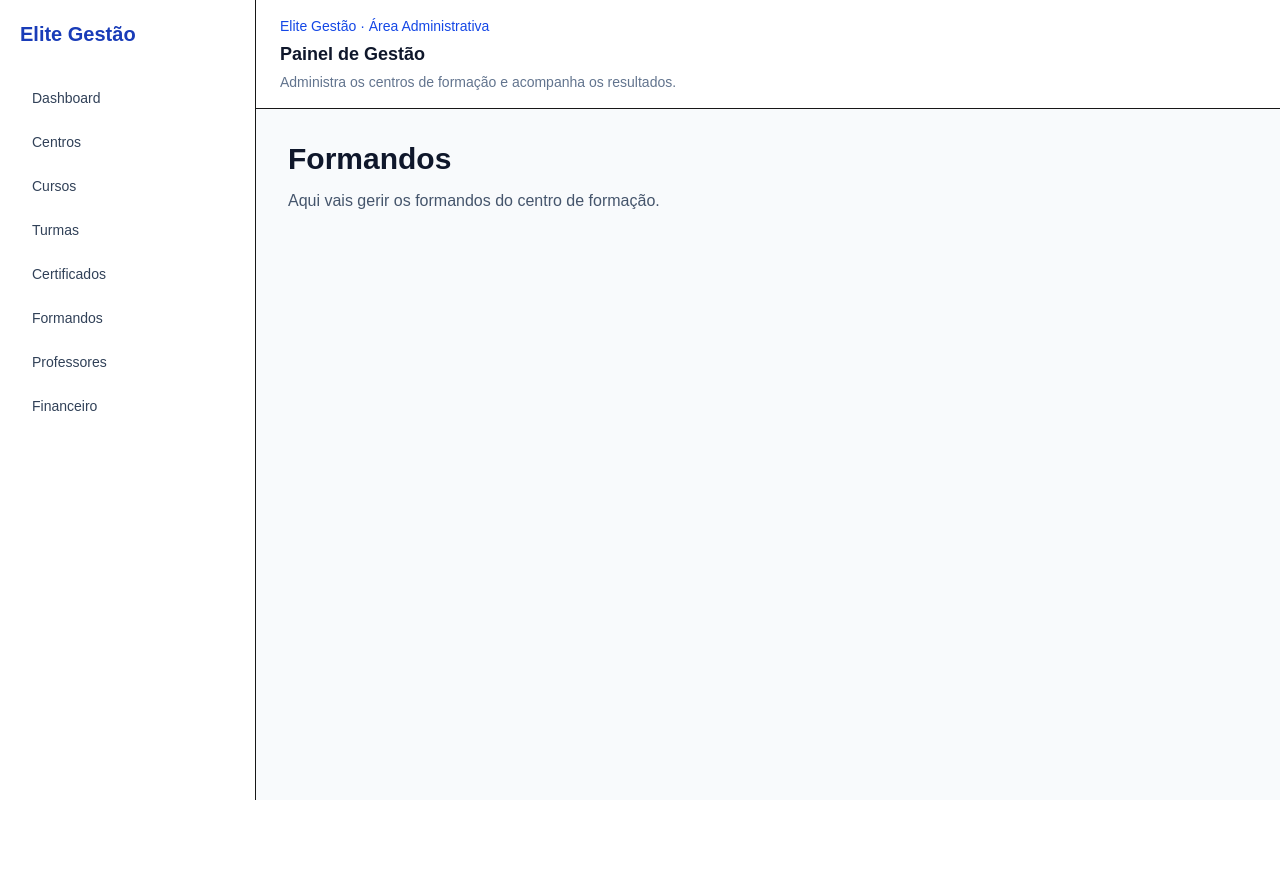
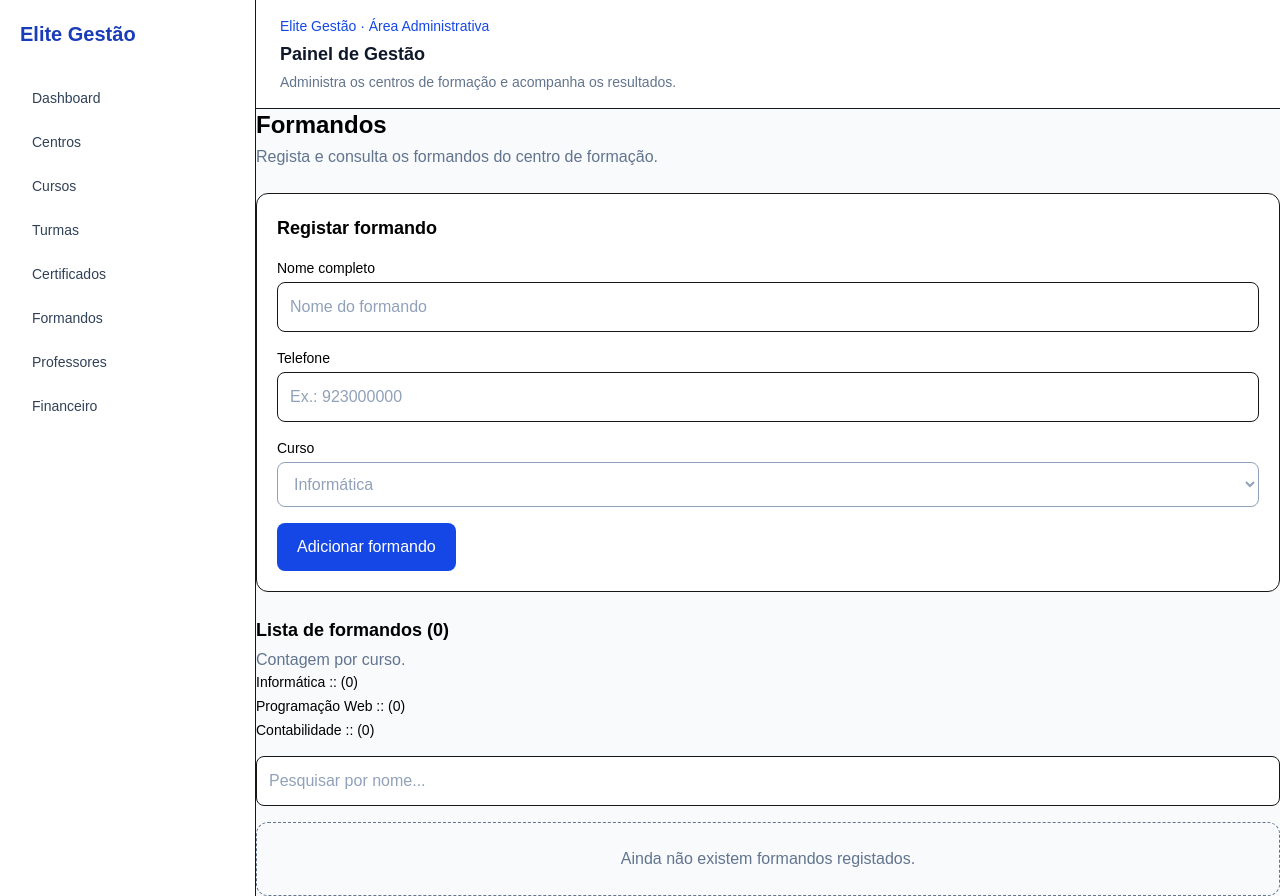
Before and after one commit to Ricardo-1976/training-center-frontend, a Next.js app: page /formandos in a window 1280 px wide. Before the commit the page ends 800 px from the top, so only its background shows below. Built offline with nearby package versions, Linux system fonts and the light colour scheme.

Commit message:
Aula 5 — Estado, eventos e formulários com React

```diff
--- a/src/app/(dashboard)/formandos/page.tsx
+++ b/src/app/(dashboard)/formandos/page.tsx
@@ -1,13 +1,200 @@
+
+"use client";
+
+import { useState } from "react";
+
+type Formando = {
+  id: number;
+  nome: string;
+  telefone: string;
+  curso: string;
+};
+
+const cursosDisponiveis = [
+  "Informática",
+  "Programação Web",
+  "Contabilidade",
+];
+
 export default function FormandosPage() {
+  const [nome, setNome] = useState("");
+  const [telefone, setTelefone] = useState("");
+  const [curso, setCurso] = useState(cursosDisponiveis[0]);
+  const [pesquisa, setPesquisa] = useState("");
+  const [erro, setErro] = useState("");
+
+  const [formandos, setFormandos] = useState<Formando[]>([]);
+
+  function adicionarFormando(event: React.FormEvent<HTMLFormElement>) {
+    event.preventDefault();
+
+    if (!nome.trim() || !telefone.trim() || !curso) {
+      setErro("Preenche todos os campos obrigatórios.");
+      return;
+    }
+
+    const novoFormando: Formando = {
+      id: Date.now(),
+      nome: nome.trim(),
+      telefone: telefone.trim(),
+      curso,
+    };
+
+    setFormandos((atuais) => [...atuais, novoFormando]);
+
+    setNome("");
+    setTelefone("");
+    setCurso(cursosDisponiveis[0]);
+    setErro("");
+  }
+
+  function excluirFormando(id: number) {
+    const confirmar = window.confirm(
+      "Tens a certeza de que pretendes excluir este formando?"
+    );
+
+    if (!confirmar) return;
+
+    setFormandos((atuais) =>
+      atuais.filter((formando) => formando.id !== id)
+    );
+  }
+
+  const formandosFiltrados = formandos.filter((formando) =>
+    formando.nome.toLowerCase().includes(pesquisa.toLowerCase())
+  );
+
   return (
-    <main className="p-8">
-      <h1 className="text-3xl font-bold text-slate-900">
-        Formandos
-      </h1>
+    <main className="space-y-6">
+      <header>
+        <h1 className="text-2xl font-bold text-black">Formandos</h1>
+        <p className="mt-1 text-slate-500">
+          Regista e consulta os formandos do centro de formação.
+        </p>
+      </header>
 
-      <p className="mt-3 text-slate-600">
-        Aqui vais gerir os formandos do centro de formação.
-      </p>
+      <section className="rounded-xl border bg-white p-5">
+        <h2 className="mb-4 text-lg font-semibold text-black">
+          Registar formando
+        </h2>
+
+        <form onSubmit={adicionarFormando} className="space-y-4">
+          <div>
+            <label htmlFor="nome" className="mb-1 block text-sm font-medium text-black">
+              Nome completo
+            </label>
+            <input
+              id="nome"
+              value={nome}
+              onChange={(event) => setNome(event.target.value)}
+              placeholder="Nome do formando"
+              className="w-full rounded-lg border p-3 placeholder:text-slate-400"
+              required
+            />
+          </div>
+
+          <div>
+            <label htmlFor="telefone" className="mb-1 block text-sm font-medium text-black">
+              Telefone
+            </label>
+            <input
+              id="telefone"
+              type="tel"
+              value={telefone}
+              onChange={(event) => setTelefone(event.target.value)}
+              placeholder="Ex.: 923000000"
+              className="w-full rounded-lg border p-3 placeholder:text-slate-400"
+              required
+            />
+          </div>
+
+          <div>
+            <label htmlFor="curso" className="mb-1 block text-sm font-medium text-black">
+              Curso
+            </label>
+            <select
+              id="curso"
+              value={curso}
+              onChange={(event) => setCurso(event.target.value)}
+              className="w-full rounded-lg border p-3 text-slate-400"
+            >
+              {cursosDisponiveis.map((opcao) => (
+                <option key={opcao} value={opcao}>
+                  {opcao}
+                </option>
+              ))}
+            </select>
+          </div>
+
+          {erro && (
+            <p role="alert" className="text-sm text-red-600">
+              {erro}
+            </p>
+          )}
+
+          <button
+            type="submit"
+            className="rounded-lg bg-blue-700 px-5 py-3 font-medium text-white hover:bg-blue-800"
+          >
+            Adicionar formando
+          </button>
+        </form>
+      </section>
+
+      <section className="space-y-4">
+        <div>
+          <h2 className="text-lg font-semibold text-black">
+            Lista de formandos ({formandos.length})
+          </h2>
+
+          <div>
+            <p className="mt-1 text-slate-500">
+              Contagem por curso.
+            </p>
+            {cursosDisponiveis.map((opcao) => (
+            <label key={opcao}  htmlFor="nome" className="mb-1 block text-sm font-medium text-black">
+              {opcao} :: ({formandos.filter((formando) => formando.curso === opcao).length})
+            </label>
+             ))}
+          </div>
+
+          <input
+            value={pesquisa}
+            onChange={(event) => setPesquisa(event.target.value)}
+            placeholder="Pesquisar por nome..."
+            aria-label="Pesquisar formandos por nome"
+            className="mt-3 w-full rounded-lg border bg-white p-3 placeholder:text-slate-400"
+          />
+        </div>
+
+        {formandosFiltrados.length === 0 ? (
+          <p className="rounded-xl border border-dashed p-6 text-center text-slate-500">
+            {formandos.length === 0
+              ? "Ainda não existem formandos registados."
+              : "Nenhum formando encontrado para essa pesquisa."}
+          </p>
+        ) : (
+          <div className="space-y-3">
+            {formandosFiltrados.map((formando) => (
+              <article
+                key={formando.id}
+                className="rounded-xl border bg-white p-4"
+              >
+                <h3 className="font-semibold text-black">{formando.nome}</h3>
+                <p className="text-sm text-slate-500">
+                  Telefone: {formando.telefone}
+                </p>
+                <p className="text-sm text-slate-500">
+                  Curso: {formando.curso}
+                </p>
+                <button onClick={() => excluirFormando(formando.id)} key={formando.id} className="rounded-lg bg-blue-700 px-5 py-3 font-medium text-white hover:bg-blue-800">
+                  Excluir
+                </button>
+              </article>
+            ))}
+          </div>
+        )}
+      </section>
     </main>
   );
 }
```
